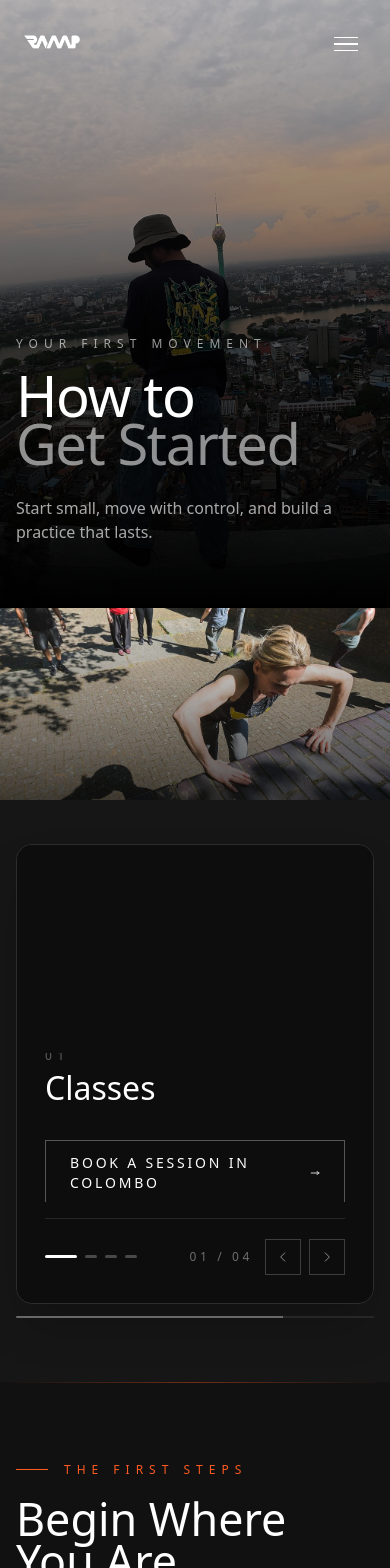
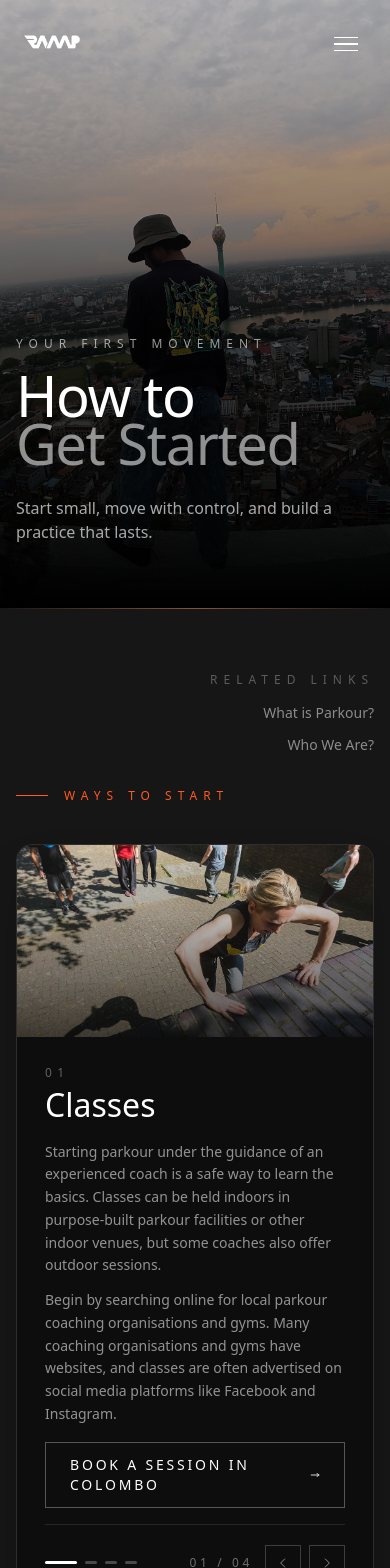
Before and after one commit to Venath/RAMP-Core, a Next.js app: page /how-to-get-started in a window 390 px wide. Shown: the top 1568 px of the page. Built offline with nearby package versions, Linux system fonts and the light colour scheme.

Commit message:
Corrected the responsiveness

```diff
--- a/app/Components/HowToGetStarted.tsx
+++ b/app/Components/HowToGetStarted.tsx
@@ -171,8 +171,8 @@ export default function HowToGetStarted() {
             </p>
           </div>
 
-          {/* ── Slide panel: fixed height, flex row ── */}
-          <div className="flex border border-white/10 rounded-2xl overflow-hidden shadow-2xl h-[460px]">
+          {/* ── Slide panel: stacked on mobile, split on desktop ── */}
+          <div className="flex flex-col md:flex-row border border-white/10 rounded-2xl overflow-hidden shadow-2xl md:h-[460px]">
 
             {/* LEFT — image (hidden on mobile, full width on mobile stack) */}
             <div className="relative hidden md:block md:w-1/2 shrink-0">
@@ -196,7 +196,7 @@ export default function HowToGetStarted() {
             </div>
 
             {/* Mobile-only image strip at top */}
-            <div className="absolute top-0 left-0 right-0 h-48 md:hidden">
+            <div className="relative h-48 w-full shrink-0 md:hidden">
               {slides.map((s, i) => (
                 <div
                   key={`mob-${s.number}`}
@@ -217,9 +217,9 @@ export default function HowToGetStarted() {
             </div>
 
             {/* RIGHT — text panel */}
-            <div className="relative flex flex-col w-full md:w-1/2 bg-[#0d0d0d] p-7 md:p-10 pt-52 md:pt-10">
+            <div className="relative flex flex-col w-full md:w-1/2 bg-[#0d0d0d] p-7 md:p-10">
               {/* Content */}
-              <div className="flex-1 flex flex-col justify-center overflow-hidden">
+              <div className="flex-1 flex flex-col justify-center">
                 <p className="font-[var(--font-bebas)] text-xs tracking-[0.45em] text-white/35 uppercase mb-1">
                   {slide.number}
                 </p>
@@ -232,7 +232,7 @@ export default function HowToGetStarted() {
                 </h2>
                 <div
                   key={`body-${current}`}
-                  className="space-y-3 overflow-hidden"
+                  className="space-y-3"
                   style={{ animation: 'fadeUp 0.45s 0.06s ease both' }}
                 >
                   {slide.description.map((para, idx) => (
```
